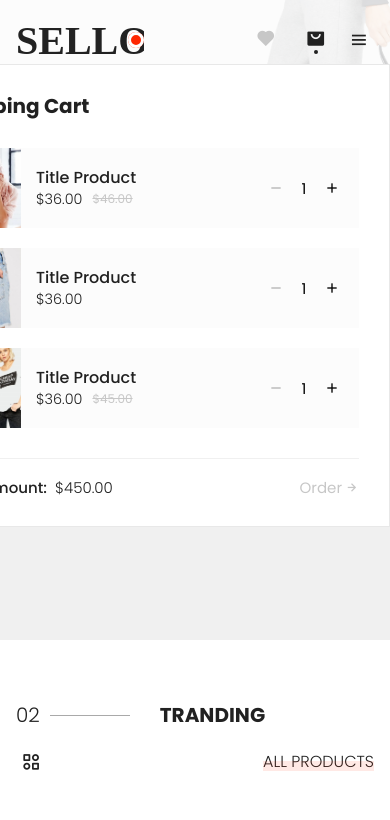
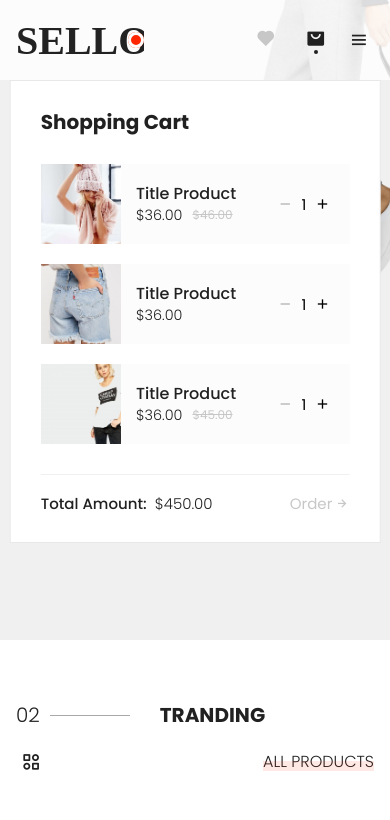
Before and after one commit to SergeiWeb/sello-e-commerce, a plain HTML site: page index.html in a window 390 px wide. Both pictures are taken after a click on the button 315 px from the left and 40 px from the top of the page. Shown: the top 820 px of the page. Drawn offline with nearby package versions, Linux system fonts and the light colour scheme.

Commit message:
wrote adaptive for modal-cart

```diff
--- a/assets/js/main.js
+++ b/assets/js/main.js
@@ -31,11 +31,14 @@ window.addEventListener('load', () => {
 
 	const counterAction = document.querySelectorAll('.counter-action')
 
+	let load = true
+
 	/* preloader */
 	if (preloader) {
 		setTimeout(() => {
 			changesClasses(document.body, 'remove', 'no-scroll')
 			changesClasses(preloader, 'add', 'hide')
+			load = false
 		}, 1000)
 		setTimeout(() => preloader.remove(), 1200)
 	}
@@ -167,16 +170,16 @@ window.addEventListener('load', () => {
 
 	/* navbar */
 	if (navMenu && navToggle && navLogo) {
-		if (
-			navMenu.classList.contains('show-menu') ||
-			navLogo.classList.contains('show-logo')
-		) {
-			changesClasses(navMenu, 'remove', 'show-menu')
-			changesClasses(navLogo, 'remove', 'show-logo')
-			changesClasses(toggleIcon, 'remove', 'bx-x')
+		// if (
+		// 	navMenu.classList.contains('show-menu') ||
+		// 	navLogo.classList.contains('show-logo')
+		// ) {
+		// 	changesClasses(navMenu, 'remove', 'show-menu')
+		// 	changesClasses(navLogo, 'remove', 'show-logo')
+		// 	changesClasses(toggleIcon, 'remove', 'bx-x')
 
-			changesClasses(document.body, 'remove', 'no-scroll')
-		}
+		// 	changesClasses(document.body, 'remove', 'no-scroll')
+		// }
 
 		navToggle.addEventListener('click', () => {
 			if (!navMenu.classList.contains('show-menu')) {
@@ -217,10 +220,11 @@ window.addEventListener('load', () => {
 
 	/* modal cart */
 	if (cartToggle && modalCart) {
-		if (modalCart.classList.contains('open-cart')) {
-			changesClasses(modalCart, 'remove', 'open-cart')
-			changesClasses(cartToggle, 'remove', 'active-nav-btn')
-		}
+		// if (modalCart.classList.contains('open-cart')) {
+		// 	changesClasses(modalCart, 'remove', 'open-cart')
+		// 	changesClasses(cartToggle, 'remove', 'active-nav-btn')
+		// 	changesClasses(document.body, 'remove', 'no-scroll')
+		// }
 
 		cartToggle.addEventListener('click', event => {
 			event.preventDefault()
@@ -228,9 +232,12 @@ window.addEventListener('load', () => {
 			if (!modalCart.classList.contains('open-cart')) {
 				changesClasses(modalCart, 'add', 'open-cart')
 				changesClasses(cartToggle, 'add', 'active-nav-btn')
+				changesClasses(document.body, 'add', 'no-scroll')
+
 			} else {
 				changesClasses(modalCart, 'remove', 'open-cart')
 				changesClasses(cartToggle, 'remove', 'active-nav-btn')
+				changesClasses(document.body, 'remove', 'no-scroll')
 			}
 		})
 	}
--- a/assets/scss/components/_media.scss
+++ b/assets/scss/components/_media.scss
@@ -136,6 +136,10 @@
 }
 
 @media screen and (max-width: 968px) {
+	.modal-cart {
+		right: 1rem;
+	}
+
 	.products {
 		&__btn {
 			&-icon {
@@ -240,6 +244,18 @@
 
 		&__actions {
 			margin-left: auto;
+		}
+	}
+
+	.modal-cart {
+		top: 140%;
+		right: auto;
+		left: 50%;
+		width: 95%;
+		transform: translateX(-50%);
+
+		&.open-cart {
+			top: 100%;
 		}
 	}
 
--- a/assets/scss/components/_modal.scss
+++ b/assets/scss/components/_modal.scss
@@ -14,7 +14,7 @@
 		border: 0.5px solid rgba(#222222, 0.1);
 		background-color: var(--white-color);
 		transition: 0.4s;
-		z-index: var(--z-fixed);
+		z-index: var(--z-tooltip);
 
 		&::-webkit-scrollbar {
 			width: 0.313rem;
```
Also changed, not shown: assets/css/main.css.
